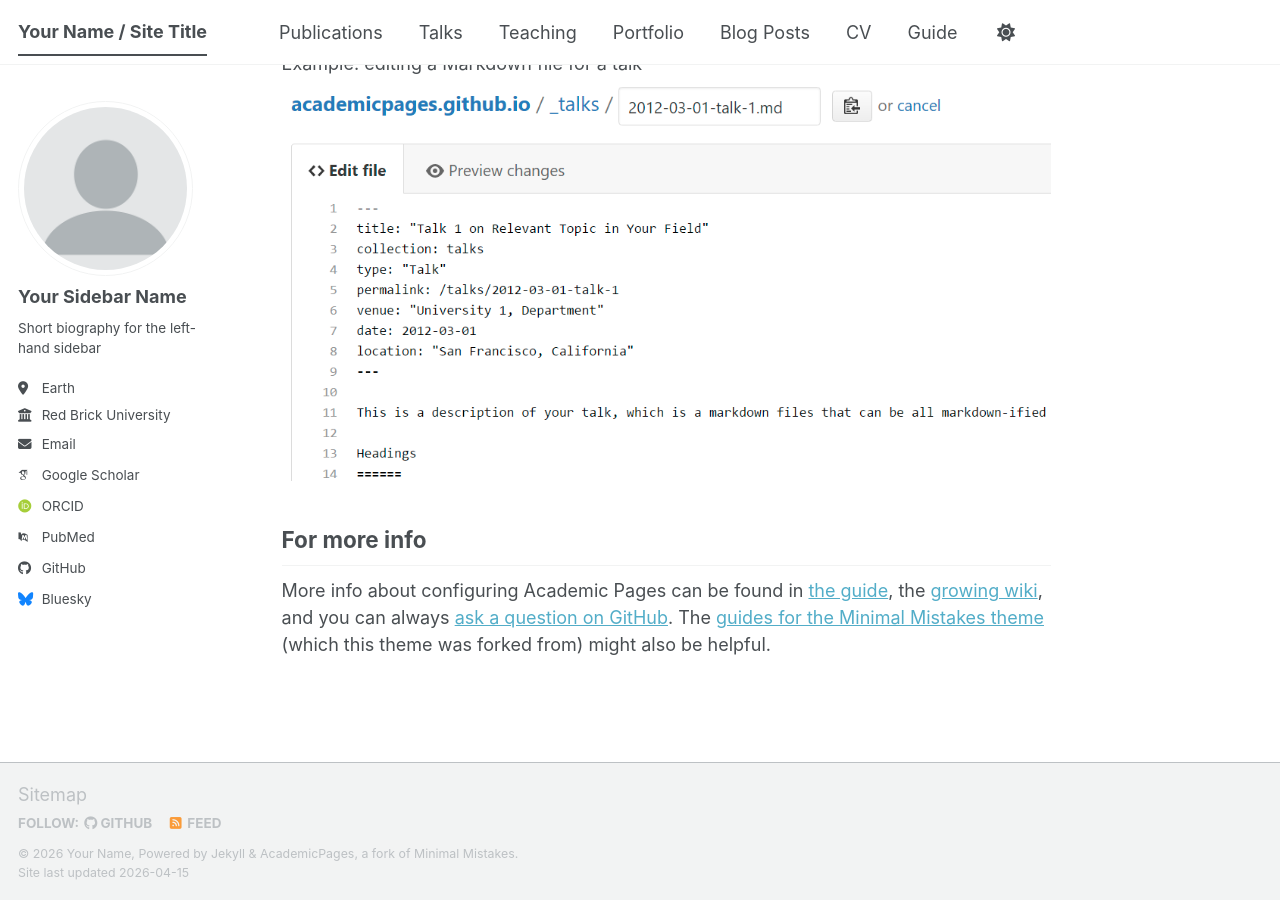
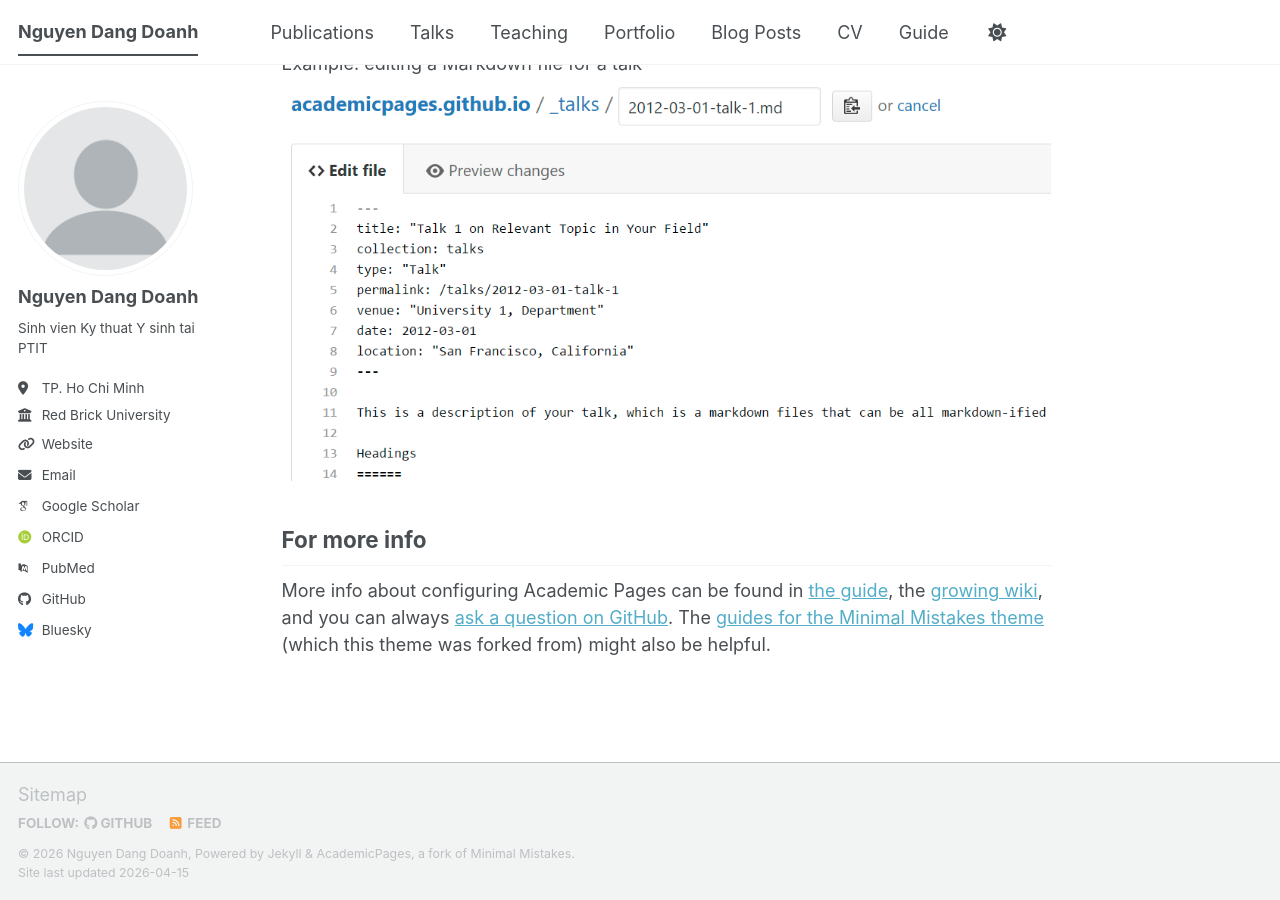
Before and after one commit to NguyenDangDoanh/NguyenDangDoanh.github.io, a Jekyll site: the page built from _pages/about.md, in a window 1280 px wide and 900 px high, scrolled down 2720 px. Built offline with Jekyll 4.4.1, drawn with Linux system fonts in a browser that asks for light colours; some web fonts are replaced; a script bundle is joined from its source files by our own code; library files that are not in the unit come from our copies.

Commit message:
feat: cap nhat cau hinh website ca nhan

```diff
--- a/_config.yml
+++ b/_config.yml
@@ -9,11 +9,11 @@
 # Basic Site Settings
 locale                   : "en-US"
 site_theme               : "default" # The available themes options are "default", "air", "sunrise", "mint", "dirt" and "contrast"
-title                    : "Your Name / Site Title"
+title                    : "Nguyen Dang Doanh"
 title_separator          : "-"
-name                     : &name "Your Name"
-description              : &description "Your Name's academic portfolio"   # Update this with a general description of your site, this is the default if not overridden by a page
-url                      : https://academicpages.github.io # The base hostname & protocol for your site e.g. "https://[your GitHub username].github.io",
+name                     : &name "Nguyen Dang Doanh"
+description              : &description "Sinh vien nganh CNTT - PTIT"   # Update this with a general description of your site, this is the default if not overridden by a page
+url                      : "https://nguyendangdoanh.github.io" # The base hostname & protocol for your site e.g. "https://[your GitHub username].github.io",
                                                            # or if you already have some other page hosted on Github then use "https://[your GitHub username].github.io/[Your Repo Name]"
 baseurl                  : "" # the subpath of your site, e.g. "/blog"
 repository               : "academicpages/academicpages.github.io"
@@ -24,13 +24,13 @@ repository               : "academicpages/academicpages.github.io"
 author:
   # Biographic information
   avatar           : "profile.png"
-  name             : "Your Sidebar Name"
+  name             : "Nguyen Dang Doanh"
   pronouns         : # example: "she/her"
-  bio              : "Short biography for the left-hand sidebar"
-  location         : "Earth"
+  bio              : "Sinh vien Ky thuat Y sinh tai PTIT"
+  location         : "TP. Ho Chi Minh"
   employer         : "Red Brick University"
-  uri              : # URL
-  email            : "none@example.org"
+  uri              : "https://nguyendangdoanh.github.io"
+  email            : "doanh.ndang@gmail.com"
 
   # Academic websites
   academia         : # URL
@@ -51,7 +51,7 @@ author:
   bitbucket        : # Username - Update with your username on the site
   codepen          : # Username
   dribbble         : # Username
-  github           : "academicpages"
+  github           : "NguyenDangDoanh"
   kaggle           : # Username
   stackoverflow    : # User number or user number and name (i.e., use "1" or "1/jeff-atwood")
 
```
